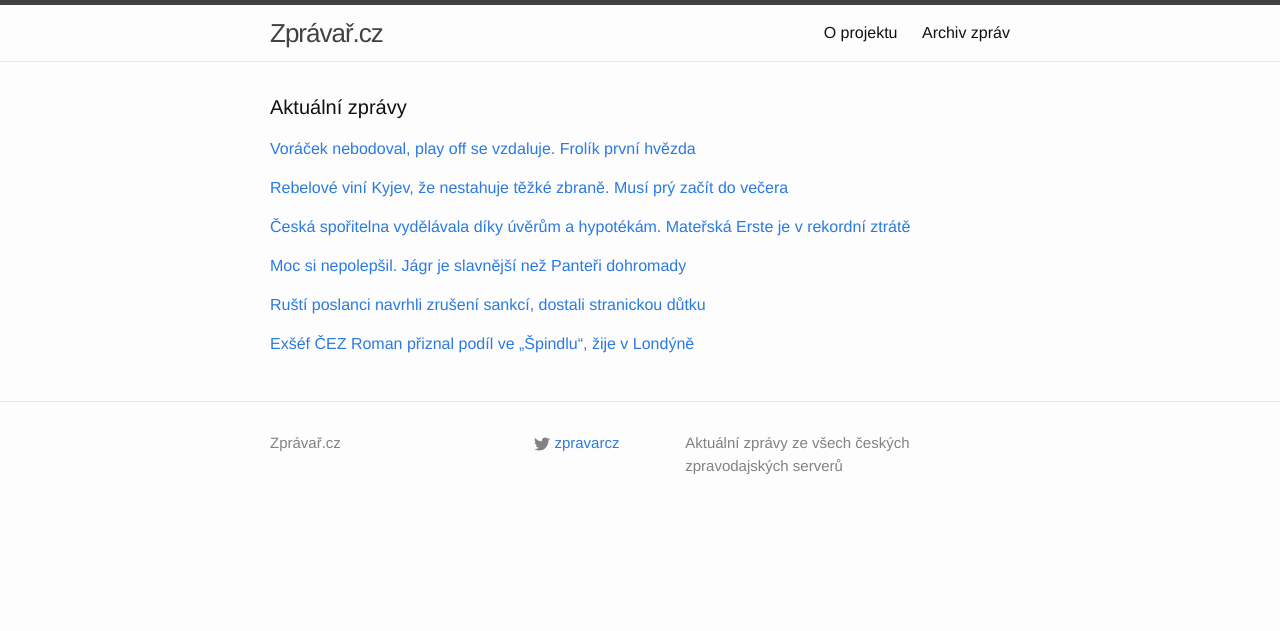
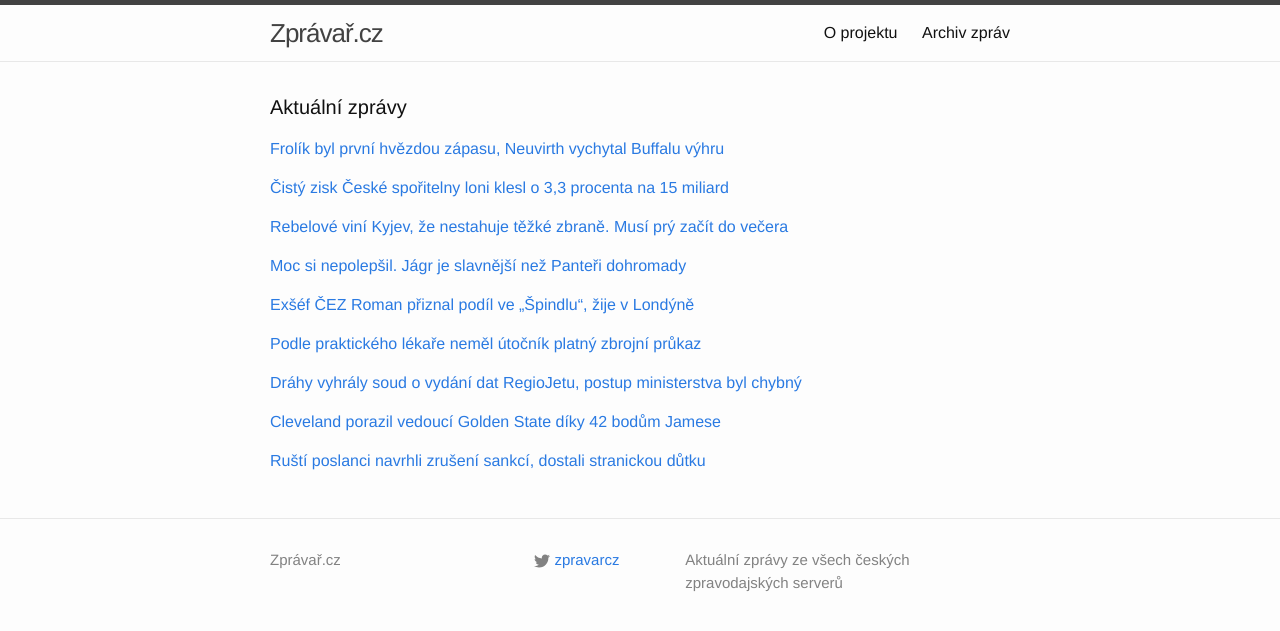
Before and after one commit to adliska/zpravar, a Jekyll site: the page built from index.html, in a window 1280 px wide. Shown: the top 631 px of the page. Built offline with Jekyll 4.4.1, drawn with Linux system fonts in a browser that asks for light colours.

Commit message:
zpravar news update

```diff
--- a/index.html
+++ b/index.html
@@ -5,32 +5,34 @@ layout: default
 <div class="home">
     <h1 class="page-heading">Aktuální zprávy</h1>
 
-<p><a href="javascript:;" onclick="toggle_visibility('zpravy0')">Voráček nebodoval, play off se vzdaluje. Frolík první hvězda</a></p>
+<p><a href="javascript:;" onclick="toggle_visibility('zpravy0')">Frolík byl první hvězdou zápasu, Neuvirth vychytal Buffalu výhru</a></p>
 <div id="zpravy0" style="display:none">
 <ul>
+<li><a href=http://www.rozhlas.cz/_zprava/frolik-byl-prvni-hvezdou-zapasu-neuvirth-vychytal-buffalu-vyhru--1460428>Frolík byl první hvězdou zápasu, Neuvirth vychytal Buffalu výhru - www.rozhlas.cz</a></li>
 <li><a href=http://sport.aktualne.cz/voracek-nebodoval-play-off-se-vzdaluje-frolik-prvni-hvezda/r~8b6f9736be4c11e490f70025900fea04/>Voráček nebodoval, play off se vzdaluje. Frolík první hvězda - sport.aktualne.cz</a></li>
 <li><a href=http://www.tyden.cz/rubriky/sport/hokej/nhl/frolik-byl-vyhlasen-prvni-hvezdou-zapasu-voracek-nebodoval_334658.html>Frolík byl vyhlášen první hvězdou zápasu, Voráček nebodoval - www.tyden.cz</a></li>
 <li><a href=http://www.denik.cz/hokej/frolik-byl-vyhlasen-prvni-hvezdou-zapasu-voracek-nebodoval-20150227.html>Frolík vyhlášen první hvězdou zápasu, Neuwirth vychytal výhru, Voráček nebodoval - www.denik.cz</a></li>
 <li><a href=http://www.sportovninoviny.cz/zpravy/frolik-byl-vyhlasen-prvni-hvezdou-zapasu-voracek-nebodoval/1186413>Frolík byl vyhlášen první hvězdou zápasu, Voráček nebodoval - www.sportovninoviny.cz</a></li>
 <li><a href=http://hokej.idnes.cz/neuvirth-vychytal-buffalu-dalsi-vyhru-dy4-/nhl.aspx?c=A150227_064351_nhl_Mkr>Neuvirth vychytal Buffalu další výhru, Frolík s Eratem měli asistenci - hokej.idnes.cz</a></li>
 </ul>
-</div><p><a href="javascript:;" onclick="toggle_visibility('zpravy1')">Rebelové viní Kyjev, že nestahuje těžké zbraně. Musí prý začít do večera</a></p>
+</div><p><a href="javascript:;" onclick="toggle_visibility('zpravy1')">Čistý zisk České spořitelny loni klesl o 3,3 procenta na 15 miliard</a></p>
 <div id="zpravy1" style="display:none">
+<ul>
+<li><a href=http://www.denik.cz/ekonomika/cisty-zisk-ceske-sporitelny-loni-klesl-o-3-3-procenta-na-15-miliard-20150227.html>Čistý zisk České spořitelny loni klesl o 3,3 procenta na 15 miliard - www.denik.cz</a></li>
+<li><a href=http://byznys.ihned.cz/c1-63602970-ceska-sporitelna-vydelavala-diky-uverum-a-hypotekam-materska-erste-je-v-rekordni-ztrate>Česká spořitelna vydělávala díky úvěrům a hypotékám. Mateřská Erste je v rekordní ztrátě - byznys.ihned.cz</a></li>
+<li><a href=http://ekonomika.idnes.cz/erste-group-loni-ztrata-1-44-miliardy-eur-fca-/ekoakcie.aspx?c=A150227_082128_eko-zahranicni_bse>Rakouská Erste se dostala do ztráty, České spořitelně klesl zisk - ekonomika.idnes.cz</a></li>
+<li><a href=http://zpravy.aktualne.cz/ekonomika/hospodarske-vysledky-ceske-sporitelny-2014/r~f11fcfd6be4911e49bec0025900fea04/>Česká spořitelna je nejziskovější. Loni vydělala 15 miliard - zpravy.aktualne.cz</a></li>
+<li><a href=http://zpravy.e15.cz/byznys/finance-a-bankovnictvi/cisty-zisk-ceske-sporitelny-loni-klesl-na-15-miliard-korun-1167203>Čistý zisk České spořitelny loni klesl na 15 miliard korun - zpravy.e15.cz</a></li>
+<li><a href=http://byznys.ihned.cz/c1-63602970-ceska-sporitelna-hlasi-zisk-naopak-materska-erste-je-v-rekordni-ztrate>Česká spořitelna hlásí zisk. Naopak mateřská Erste je v rekordní ztrátě - byznys.ihned.cz</a></li>
+</ul>
+</div><p><a href="javascript:;" onclick="toggle_visibility('zpravy2')">Rebelové viní Kyjev, že nestahuje těžké zbraně. Musí prý začít do večera</a></p>
+<div id="zpravy2" style="display:none">
 <ul>
 <li><a href=http://zahranicni.ihned.cz/evropa-slovensko/c1-63602960-ukrajina-stahovani-tezkych-zbrani-separatiste-teroriste-valka>Rebelové viní Kyjev, že nestahuje těžké zbraně. Musí prý začít do večera - zahranicni.ihned.cz</a></li>
 <li><a href=http://www.ceskatelevize.cz/ct24/svet/303048-luhansti-povstalci-nevylucuji-souziti-v-ramci-ukrajiny/>Luhanští povstalci nevylučují soužití v rámci Ukrajiny - www.ceskatelevize.cz</a></li>
 <li><a href=http://www.novinky.cz/zahranicni/evropa/362809-luhansti-povstalci-nevylucuji-souziti-v-ramci-ukrajiny.html>Luhanští povstalci nevylučují soužití v rámci Ukrajiny  - www.novinky.cz</a></li>
 <li><a href=http://www.ceskenoviny.cz/zpravy/zpravy/luhansti-povstalci-nevylucuji-souziti-v-ramci-ukrajiny/1186406>Luhanští povstalci nevylučují soužití v rámci Ukrajiny - www.ceskenoviny.cz</a></li>
 <li><a href=http://www.ceskenoviny.cz/zpravy/zpravy/na-vychode-ukrajiny-ma-pokracovat-odsun-tezkych-zbrani-z-fronty/1186391>Na východě Ukrajiny má pokračovat odsun těžkých zbraní z fronty - www.ceskenoviny.cz</a></li>
-</ul>
-</div><p><a href="javascript:;" onclick="toggle_visibility('zpravy2')">Česká spořitelna vydělávala díky úvěrům a hypotékám. Mateřská Erste je v rekordní ztrátě</a></p>
-<div id="zpravy2" style="display:none">
-<ul>
-<li><a href=http://byznys.ihned.cz/c1-63602970-ceska-sporitelna-vydelavala-diky-uverum-a-hypotekam-materska-erste-je-v-rekordni-ztrate>Česká spořitelna vydělávala díky úvěrům a hypotékám. Mateřská Erste je v rekordní ztrátě - byznys.ihned.cz</a></li>
-<li><a href=http://ekonomika.idnes.cz/erste-group-loni-ztrata-1-44-miliardy-eur-fca-/ekoakcie.aspx?c=A150227_082128_eko-zahranicni_bse>Rakouská Erste se dostala do ztráty, České spořitelně klesl zisk - ekonomika.idnes.cz</a></li>
-<li><a href=http://zpravy.aktualne.cz/ekonomika/hospodarske-vysledky-ceske-sporitelny-2014/r~f11fcfd6be4911e49bec0025900fea04/>Česká spořitelna je nejziskovější. Loni vydělala 15 miliard - zpravy.aktualne.cz</a></li>
-<li><a href=http://zpravy.e15.cz/byznys/finance-a-bankovnictvi/cisty-zisk-ceske-sporitelny-loni-klesl-na-15-miliard-korun-1167203>Čistý zisk České spořitelny loni klesl na 15 miliard korun - zpravy.e15.cz</a></li>
-<li><a href=http://byznys.ihned.cz/c1-63602970-ceska-sporitelna-hlasi-zisk-naopak-materska-erste-je-v-rekordni-ztrate>Česká spořitelna hlásí zisk. Naopak mateřská Erste je v rekordní ztrátě - byznys.ihned.cz</a></li>
 </ul>
 </div><p><a href="javascript:;" onclick="toggle_visibility('zpravy3')">Moc si nepolepšil. Jágr je slavnější než Panteři dohromady</a></p>
 <div id="zpravy3" style="display:none">
@@ -40,18 +42,39 @@ layout: default
 <li><a href=http://www.tyden.cz/rubriky/sport/hokej/nhl/obrazem-prohlednete-si-cestu-hvezdneho-turisty-jardy-jagra_334655.html>OBRAZEM: Prohlédněte si cestu hvězdného turisty Jardy Jágra - www.tyden.cz</a></li>
 <li><a href=http://hokej.idnes.cz/jagr-prestup-florida-ohlasy-dresy-drv-/nhl.aspx?c=A150227_010221_nhl_bem>Jágrův přestup je matoucí, píší v zámoří. Florida už nabízí jeho dresy - hokej.idnes.cz</a></li>
 </ul>
-</div><p><a href="javascript:;" onclick="toggle_visibility('zpravy4')">Ruští poslanci navrhli zrušení sankcí, dostali stranickou důtku</a></p>
+</div><p><a href="javascript:;" onclick="toggle_visibility('zpravy4')">Exšéf ČEZ Roman přiznal podíl ve „Špindlu“, žije v Londýně</a></p>
 <div id="zpravy4" style="display:none">
+<ul>
+<li><a href=http://echo24.cz/a/wZerh>Exšéf ČEZ Roman přiznal podíl ve „Špindlu“, žije v Londýně - echo24.cz</a></li>
+<li><a href=http://zpravy.aktualne.cz/ekonomika/roman-studuje-v-londyne-po-navratu-se-chce-venovat-skolstvi/r~1ce3e3eebe4c11e4ba57002590604f2e/>Roman studuje v Londýně, po návratu se chce věnovat školství - zpravy.aktualne.cz</a></li>
+<li><a href=http://www.denik.cz/ekonomika/byvaly-sef-cez-roman-priznal-podil-v-horskem-stredisku-ve-spindlu-20150227.html>Bývalý šéf ČEZ Roman přiznal podíl v horském středisku ve Špindlu - www.denik.cz</a></li>
+</ul>
+</div><p><a href="javascript:;" onclick="toggle_visibility('zpravy5')">Podle praktického lékaře neměl útočník platný zbrojní průkaz</a></p>
+<div id="zpravy5" style="display:none">
+<ul>
+<li><a href=http://www.ceskatelevize.cz/ct24/domaci/303049-podle-praktickeho-lekare-nemel-utocnik-platny-zbrojni-prukaz/>Podle praktického lékaře neměl útočník platný zbrojní průkaz - www.ceskatelevize.cz</a></li>
+<li><a href=http://www.ceskatelevize.cz/ct24/domaci/303049-podle-praktickeho-lekare-nemel-utocnik-platny-zbrojni-pas/>Podle praktického lékaře neměl útočník platný zbrojní pas - www.ceskatelevize.cz</a></li>
+<li><a href=http://www.ceskatelevize.cz/ct24/domaci/303049-podle-praktickeho-lekare-nemusel-mit-utocnik-platny-zbrojni-pas/>Podle praktického lékaře nemusel mít útočník platný zbrojní pas - www.ceskatelevize.cz</a></li>
+</ul>
+</div><p><a href="javascript:;" onclick="toggle_visibility('zpravy6')">Dráhy vyhrály soud o vydání dat RegioJetu, postup ministerstva byl chybný</a></p>
+<div id="zpravy6" style="display:none">
+<ul>
+<li><a href=http://zpravy.e15.cz/domaci/udalosti/drahy-vyhraly-soud-o-vydani-dat-regiojetu-postup-ministerstva-byl-chybny-1167141>Dráhy vyhrály soud o vydání dat RegioJetu, postup ministerstva byl chybný - zpravy.e15.cz</a></li>
+<li><a href=http://www.financninoviny.cz/zpravodajstvi/zpravy/soud-oznacil-za-chybny-postup-vydani-cisel-cd-konkurenci/1186445>Soud označil za chybný postup vydání čísel ČD konkurenci - www.financninoviny.cz</a></li>
+<li><a href=http://zpravy.e15.cz/domaci/udalosti/drahy-vyhraly-soud-s-regiojetem-o-zverejneni-dat-1167141>Dráhy vyhrály soud s RegioJetem o zveřejnění dat - zpravy.e15.cz</a></li>
+</ul>
+</div><p><a href="javascript:;" onclick="toggle_visibility('zpravy7')">Cleveland porazil vedoucí Golden State díky 42 bodům Jamese</a></p>
+<div id="zpravy7" style="display:none">
+<ul>
+<li><a href=http://www.denik.cz/ostatni_sport/cleveland-porazil-vedouci-golden-state-diky-42-bodum-jamese-20150227.html>Cleveland porazil vedoucí Golden State díky 42 bodům Jamese - www.denik.cz</a></li>
+<li><a href=http://sport.aktualne.cz/42-bodu-james-rozstrilel-nejlepsi-klub-nba-golden-state/r~6d647aa4be5611e4833a0025900fea04/>42 bodů. James rozstřílel nejlepší klub NBA Golden State - sport.aktualne.cz</a></li>
+<li><a href=http://www.sportovninoviny.cz/zpravy/cleveland-porazil-vedouci-celek-nba-diky-42-bodum-jamese/1186443>Cleveland porazil vedoucí celek NBA díky 42 bodům Jamese - www.sportovninoviny.cz</a></li>
+</ul>
+</div><p><a href="javascript:;" onclick="toggle_visibility('zpravy8')">Ruští poslanci navrhli zrušení sankcí, dostali stranickou důtku</a></p>
+<div id="zpravy8" style="display:none">
 <ul>
 <li><a href=http://echo24.cz/a/wqXLE>Ruští poslanci navrhli zrušení sankcí, dostali stranickou důtku - echo24.cz</a></li>
 <li><a href=http://www.novinky.cz/zahranicni/evropa/362811-rusti-poslanci-navrhli-zruseni-sankci-dostali-stranickou-dutku.html>Ruští poslanci navrhli zrušení sankcí, dostali stranickou důtku - www.novinky.cz</a></li>
 <li><a href=http://zpravy.idnes.cz/rusti-poslanci-trest-za-navrh-zakona-zrusit-sankce-na-potraviny-ze-zapadu-1tr-/zahranicni.aspx?c=A150227_063811_zahranicni_skr>Ruští poslanci, kteří navrhli zrušit sankce, dostali stranickou důtku  - zpravy.idnes.cz</a></li>
 </ul>
-</div><p><a href="javascript:;" onclick="toggle_visibility('zpravy5')">Exšéf ČEZ Roman přiznal podíl ve „Špindlu“, žije v Londýně</a></p>
-<div id="zpravy5" style="display:none">
-<ul>
-<li><a href=http://echo24.cz/a/wZerh>Exšéf ČEZ Roman přiznal podíl ve „Špindlu“, žije v Londýně - echo24.cz</a></li>
-<li><a href=http://zpravy.aktualne.cz/ekonomika/roman-studuje-v-londyne-po-navratu-se-chce-venovat-skolstvi/r~1ce3e3eebe4c11e4ba57002590604f2e/>Roman studuje v Londýně, po návratu se chce věnovat školství - zpravy.aktualne.cz</a></li>
-<li><a href=http://www.denik.cz/ekonomika/byvaly-sef-cez-roman-priznal-podil-v-horskem-stredisku-ve-spindlu-20150227.html>Bývalý šéf ČEZ Roman přiznal podíl v horském středisku ve Špindlu - www.denik.cz</a></li>
-</ul>
 </div></div>
```
